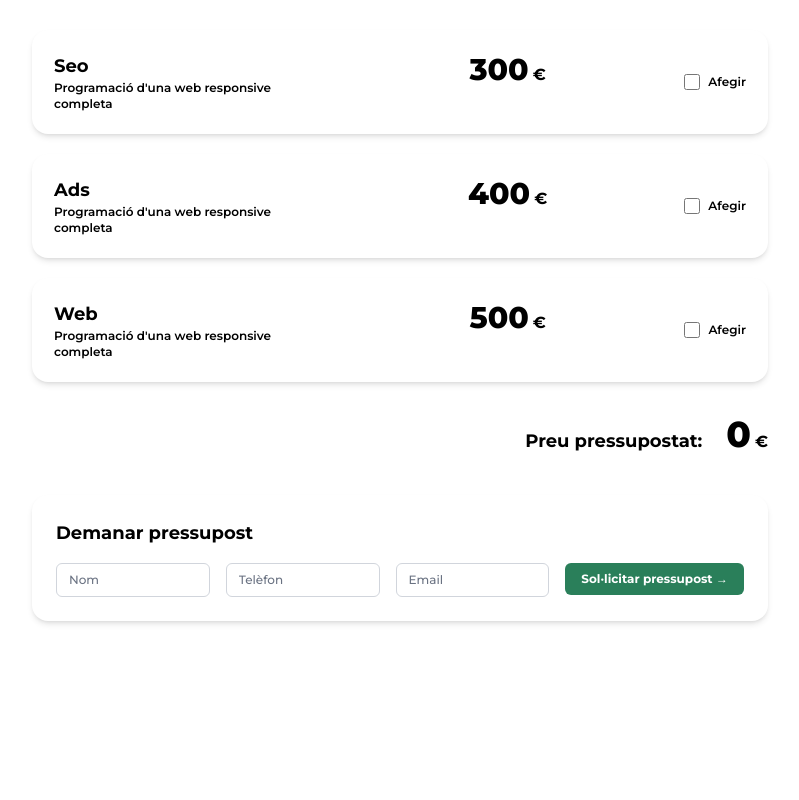
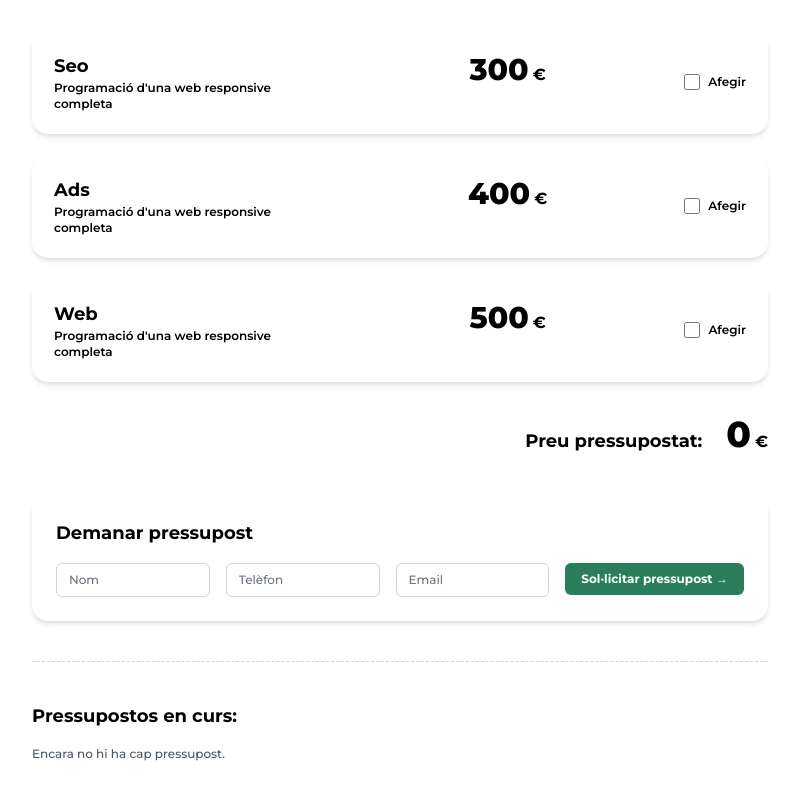
Before and after one commit to mirelledesa/Budget, a React (Vite) app in the folder budget-app/: page / in a window 1280 px wide. Shown: the part 278-1078 px from the top of the page, without its empty margins (240-1039 px from the left). Before the commit the page ends 963 px from the top, so only its background shows below. Built offline with nearby package versions, Linux system fonts and the light colour scheme.

Commit message:
feat: show budget history on budget page

```diff
--- a/budget-app/src/page/budgetPage.tsx
+++ b/budget-app/src/page/budgetPage.tsx
@@ -1,16 +1,17 @@
-import { useState } from 'react';
-import { BudgetSummary } from '../components/BudgetSummary';
-import { ClientForm } from '../components/ClientForm';
-import { InfoModal } from '../components/InfoModal';
-import { Price } from '../components/Price';
-import { ServiceCard } from '../components/ServiceCard';
-import { Stepper } from '../components/Stepper';
-import { CURRENCY_SYMBOL } from '../constants/money';
-import texts from '../data/ca.json';
-import { useBudgetCalculator } from '../hooks/useBudgetCalculator';
-import { saveBudget } from '../services/budgetStorage';
-import type { Budget, ClientData, WebConfig } from '../types/budget';
-
+import { useState } from "react";
+import { BudgetSummary } from "../components/BudgetSummary";
+import { ClientForm } from "../components/ClientForm";
+import { InfoModal } from "../components/InfoModal";
+import { Price } from "../components/Price";
+import { ServiceCard } from "../components/ServiceCard";
+import { Stepper } from "../components/Stepper";
+import { CURRENCY_SYMBOL } from "../constants/money";
+import texts from "../data/ca.json";
+import { useBudgetCalculator } from "../hooks/useBudgetCalculator";
+import { saveBudget } from "../services/budgetStorage";
+import type { Budget, ClientData, WebConfig } from "../types/budget";
+import { BudgetHistory } from "../components/BudgetHistory";
+import { useBudgetHistory } from "../hooks/useBudgetHistory";
 export const BudgetPage = () => {
   const {
     services,
@@ -23,7 +24,7 @@ export const BudgetPage = () => {
     changeWebConfig,
     buildBudget,
   } = useBudgetCalculator();
-
+  const history = useBudgetHistory();
   const [openInfo, setOpenInfo] = useState<keyof WebConfig | null>(null);
   const [createdBudget, setCreatedBudget] = useState<Budget | null>(null);
   const modalTexts = openInfo ? texts.web.info[openInfo] : null;
@@ -39,6 +40,7 @@ export const BudgetPage = () => {
 
     if (wasSaved) {
       setCreatedBudget(budget);
+      history.refresh();
     }
 
     return wasSaved;
@@ -72,15 +74,19 @@ export const BudgetPage = () => {
                       label={texts.web.pagesLabel}
                       value={webConfig.pages}
                       min={minValues.pages}
-                      onChange={(direction) => changeWebConfig('pages', direction)}
-                      info={buildInfo('pages')}
+                      onChange={(direction) =>
+                        changeWebConfig("pages", direction)
+                      }
+                      info={buildInfo("pages")}
                     />
                     <Stepper
                       label={texts.web.languagesLabel}
                       value={webConfig.languages}
                       min={minValues.languages}
-                      onChange={(direction) => changeWebConfig('languages', direction)}
-                      info={buildInfo('languages')}
+                      onChange={(direction) =>
+                        changeWebConfig("languages", direction)
+                      }
+                      info={buildInfo("languages")}
                     />
                   </>
                 )}
@@ -89,7 +95,10 @@ export const BudgetPage = () => {
           ))}
         </ul>
 
-        <div role="status" className="mt-8 flex items-baseline justify-end gap-6">
+        <div
+          role="status"
+          className="mt-8 flex items-baseline justify-end gap-6"
+        >
           <span className="text-lg font-bold">{texts.total.label}</span>
           <Price amount={total} size="lg" />
         </div>
@@ -106,13 +115,22 @@ export const BudgetPage = () => {
             <BudgetSummary budget={createdBudget} />
           </div>
         )}
+        <BudgetHistory
+          budgets={history.visibleBudgets}
+          hasBudgets={history.hasBudgets}
+          query={history.query}
+          sortKey={history.sortKey}
+          onQueryChange={history.setQuery}
+          onSortChange={history.setSortKey}
+        />
       </main>
 
       {modalTexts && (
         <InfoModal title={modalTexts.title} onClose={() => setOpenInfo(null)}>
           <p>{modalTexts.description}</p>
           <p>
-            {modalTexts.costLabel} {costPerUnit}{CURRENCY_SYMBOL}
+            {modalTexts.costLabel} {costPerUnit}
+            {CURRENCY_SYMBOL}
           </p>
         </InfoModal>
       )}
```
